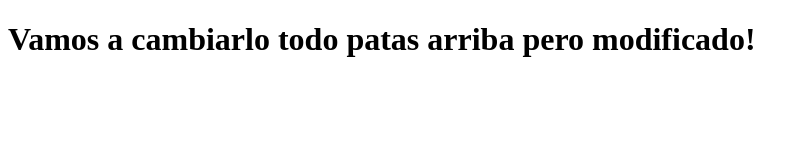
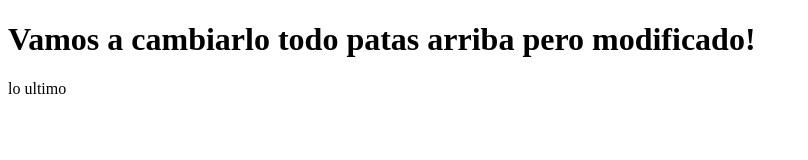
Before and after one commit to victorisabelruiz/hello-world-git, a plain HTML site: page index.html in a window 1280 px wide. Shown: the whole page, without its empty margins (0-808 px from the left). Drawn offline with Linux system fonts and the light colour scheme.

Commit message:
un ulitmo cambio de form

```diff
--- a/index.html
+++ b/index.html
@@ -9,6 +9,6 @@
 </head>
 <body>
     <h1>Vamos a cambiarlo todo patas arriba pero modificado!</h1>
-
+    <form>lo ultimo</form>
 </body>
 </html>
```
